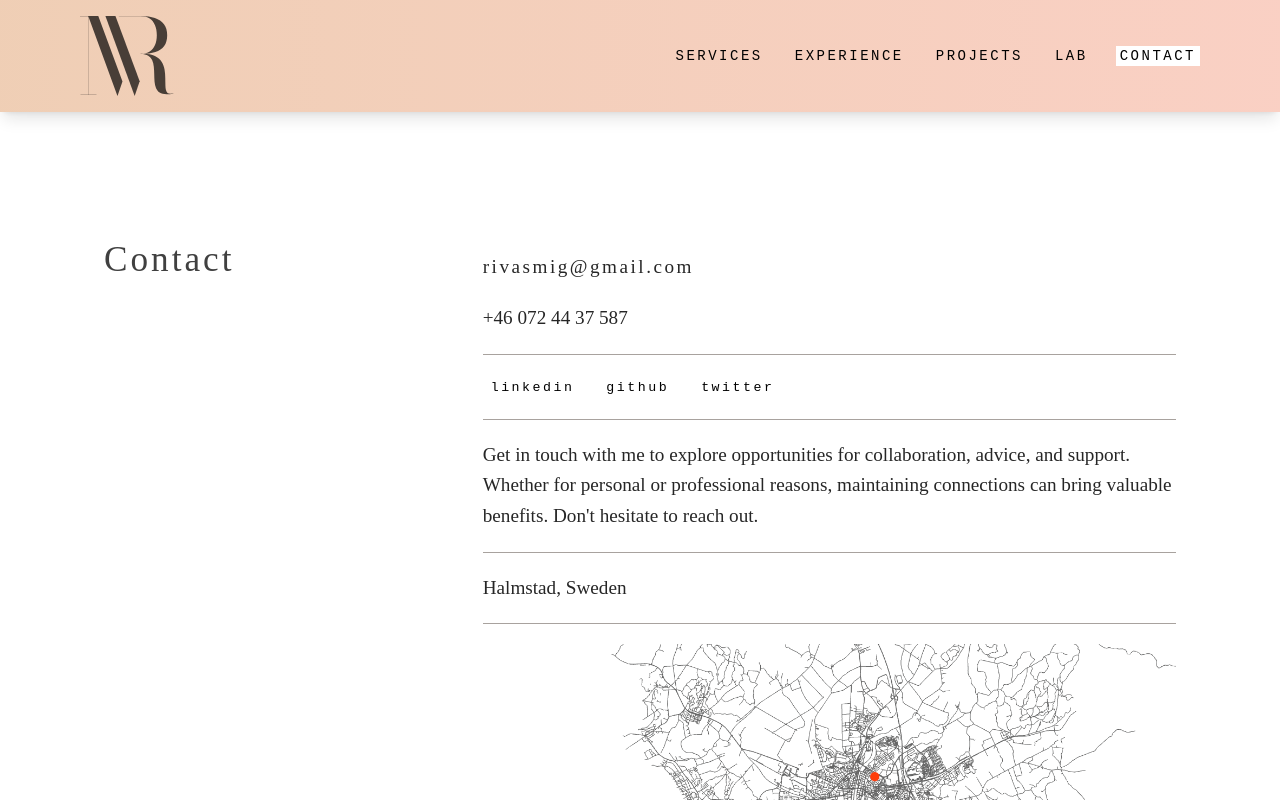
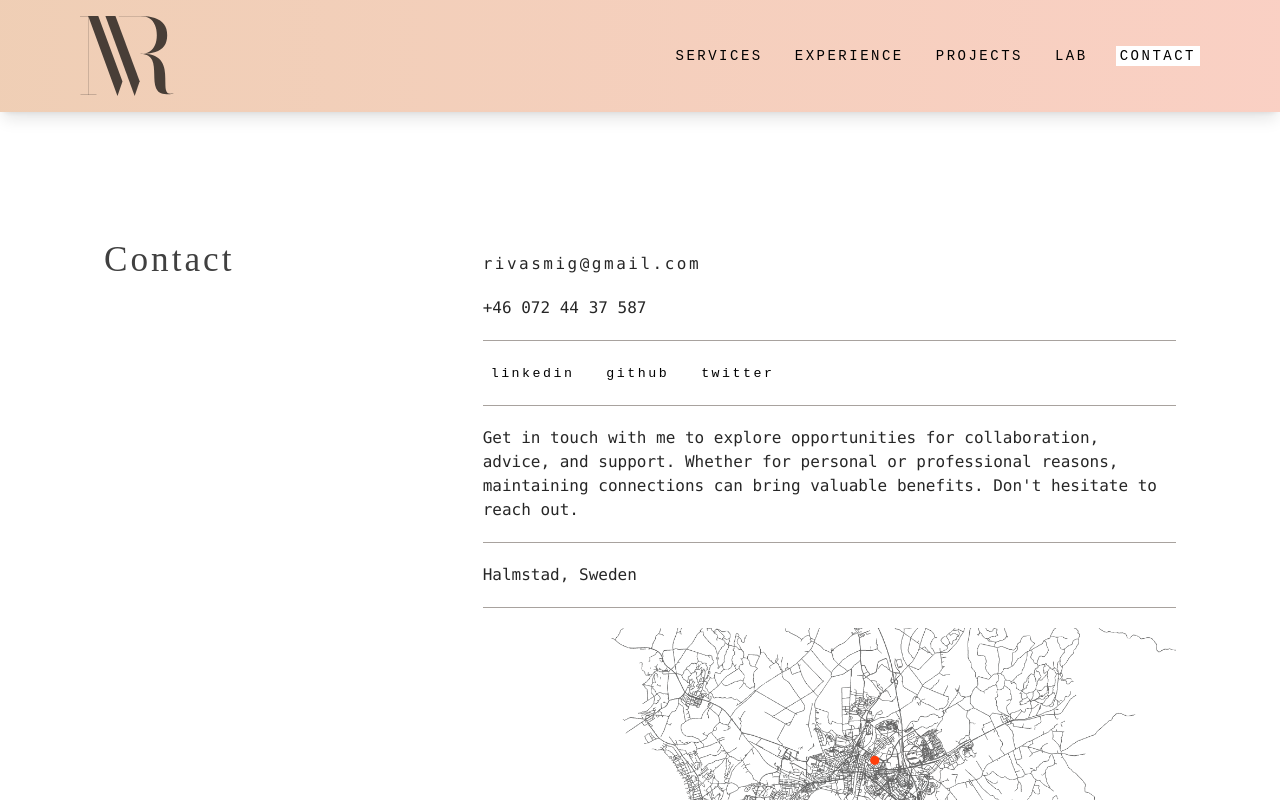
Before and after one commit to miuel/porfolio, a React (Create React App) app in the folder my-portfolio/: page /#/contact in a window 1280 px wide. Shown: the top 800 px of the page. Built offline with nearby package versions, Linux system fonts and the light colour scheme.

Commit message:
changed <p> font style via paragraph-style class css

```diff
--- a/my-portfolio/src/components/ProjectItem.js
+++ b/my-portfolio/src/components/ProjectItem.js
@@ -43,7 +43,7 @@ const ProjecItem = ({ project }) => {
                         <h2 className="uppercase text-2xl text-center py-4 md:mt-5 border-y-[1px] border-y-stone-400" aria-label={project.heading} >{project.heading}</h2>
                     </a>
                     <div >
-                        <p className="font-mono text-center py-4 text-85rgba ">{project.text}</p>
+                        <p className="text-center py-4 paragraph-style">{project.text}</p>
                     </div>
                 </>)
             }
--- a/my-portfolio/src/pages/Contact.js
+++ b/my-portfolio/src/pages/Contact.js
@@ -18,13 +18,13 @@ const ContactPage = () => {
         <div className="w-full md:w-2/3">
           <div className="flex flex-col pb-5 border-b border-stone-400">
             <a
-              className="text-85rgba paragraph-style mt-5 font-bodoni"
+              className="paragraph-style mt-5"
               href={`mailto:${data?.contact.email}`}
               aria-label="Email"
             >
               {data?.contact.email}
             </a>
-            <p className="text-85rgba paragraph-style mt-5">
+            <p className="paragraph-style mt-5">
               {data?.contact.phone}
             </p>
           </div>
@@ -37,13 +37,13 @@ const ContactPage = () => {
           </div>
 
           <div className="pb-5 border-b border-stone-400">
-            <p className="mt-5 paragraph-style text-85rgba">
+            <p className="mt-5 paragraph-style">
               {data?.contact.shortText}
             </p>
           </div>
 
           <div className="pb-5 border-b border-stone-400">
-            <p className="mt-5 paragraph-style text-85rgba">{data?.contact.address}</p>
+            <p className="mt-5 paragraph-style">{data?.contact.address}</p>
           </div>
 
           {imageSrc ? (
--- a/my-portfolio/src/pages/Experience.js
+++ b/my-portfolio/src/pages/Experience.js
@@ -39,7 +39,7 @@ const ExperiencePage = () => {
                         </Badge>
                       ))}
                     </div>
-                    <Timeline.Body className="paragraph-style font-serif-bodoni text-85rgba">
+                    <Timeline.Body className="paragraph-style">
                       {job.description}
                     </Timeline.Body>
                   </Timeline.Content>
--- a/my-portfolio/src/pages/Lab.js
+++ b/my-portfolio/src/pages/Lab.js
@@ -38,7 +38,8 @@ const LabPage = () => {
                             <h2 className="text-2xl md:text-3xl font-bold font-bodoni py-5">
                                 {data?.lab.sketchLines.text}
                             </h2>
-                            <p className="paragraph-style text-85rgba">
+                            <p className="
+                            paragraph-style">
                                 {data?.lab.sketchLines.description}
                             </p>
                         </div>
@@ -49,7 +50,8 @@ const LabPage = () => {
                             <h2 className="text-2xl md:text-3xl font-bold font-bodoni py-5">
                                 {data?.lab.sketchFlags.text}
                             </h2>
-                            <p className="paragraph-style text-85rgba">
+                            <p className="
+                            paragraph-style">
                                 {data?.lab.sketchFlags.description}
                             </p>
                         </div>
@@ -60,7 +62,8 @@ const LabPage = () => {
                             <h2 className="text-2xl md:text-3xl font-bold font-bodoni py-5 text-white">
                                 {data?.lab.sketchTriangle.text}
                             </h2>
-                            <p className="paragraph-style text-white">
+                            <p className="
+                            text-white font-mono text-base">
                                 {data?.lab.sketchTriangle.description}
                             </p>
                         </div>
--- a/my-portfolio/src/pages/Projects.js
+++ b/my-portfolio/src/pages/Projects.js
@@ -14,7 +14,7 @@ const ProjectPage = () => {
     <section className="overflow-auto max-w-6xl m-auto p-8 md:p-0">
       <h1>{data?.projects.title}</h1>
       <div className="mt-5 py-4 border-y border-y-stone-400">
-        <p className="paragraph-style text-85rgba">
+        <p className="paragraph-style">
           {data?.projects.description}
         </p>
       </div>
--- a/my-portfolio/src/pages/Services.js
+++ b/my-portfolio/src/pages/Services.js
@@ -32,7 +32,7 @@ const ServicesPage = () => {
                 </h3>
               </div>
               <div className="w-full md:w-2/3">
-                <p className="paragraph-style text-85rgba">
+                <p className="paragraph-style">
                   {service.description}
                 </p>
               </div>
```
Also changed, not shown: my-portfolio/src/tailwind.css.
